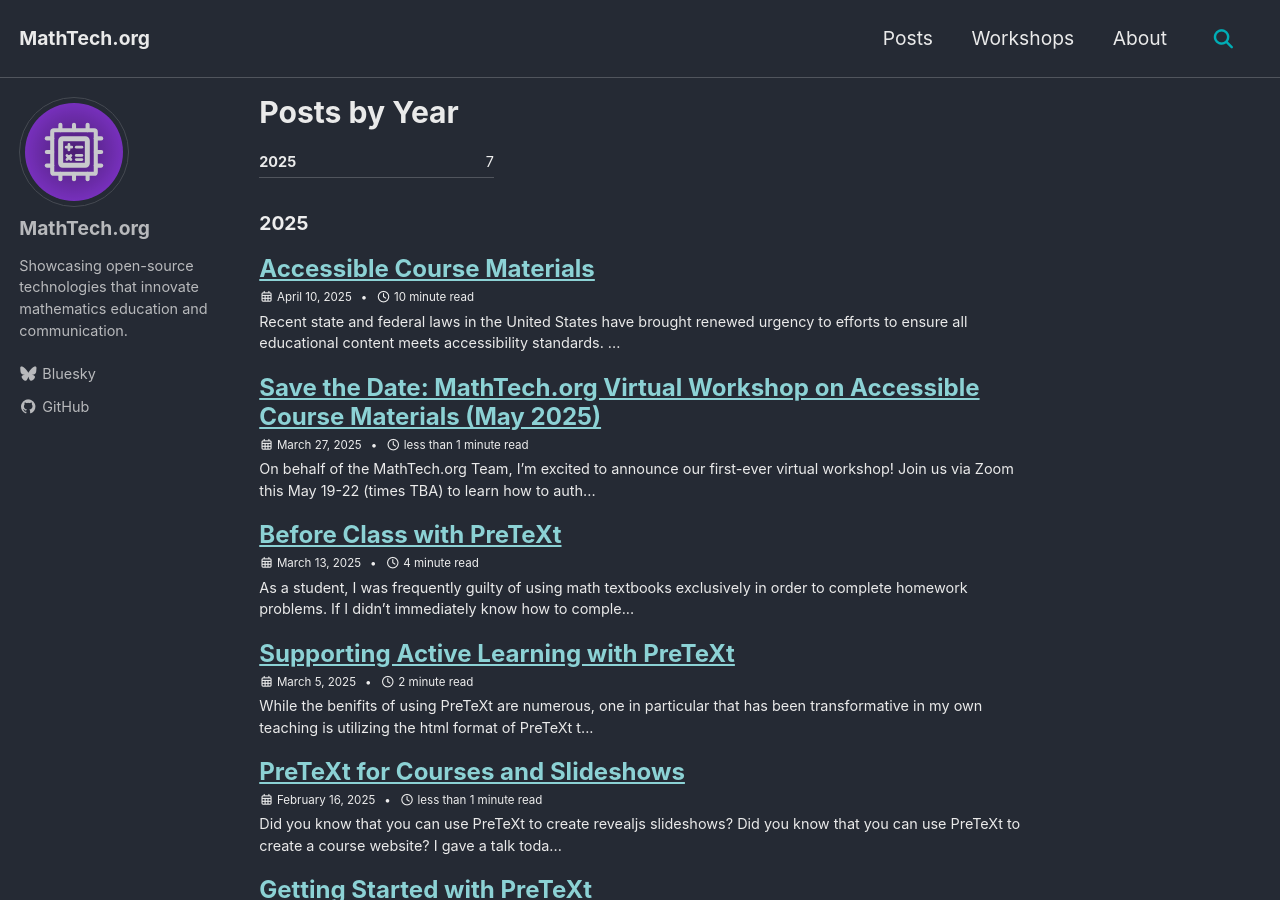
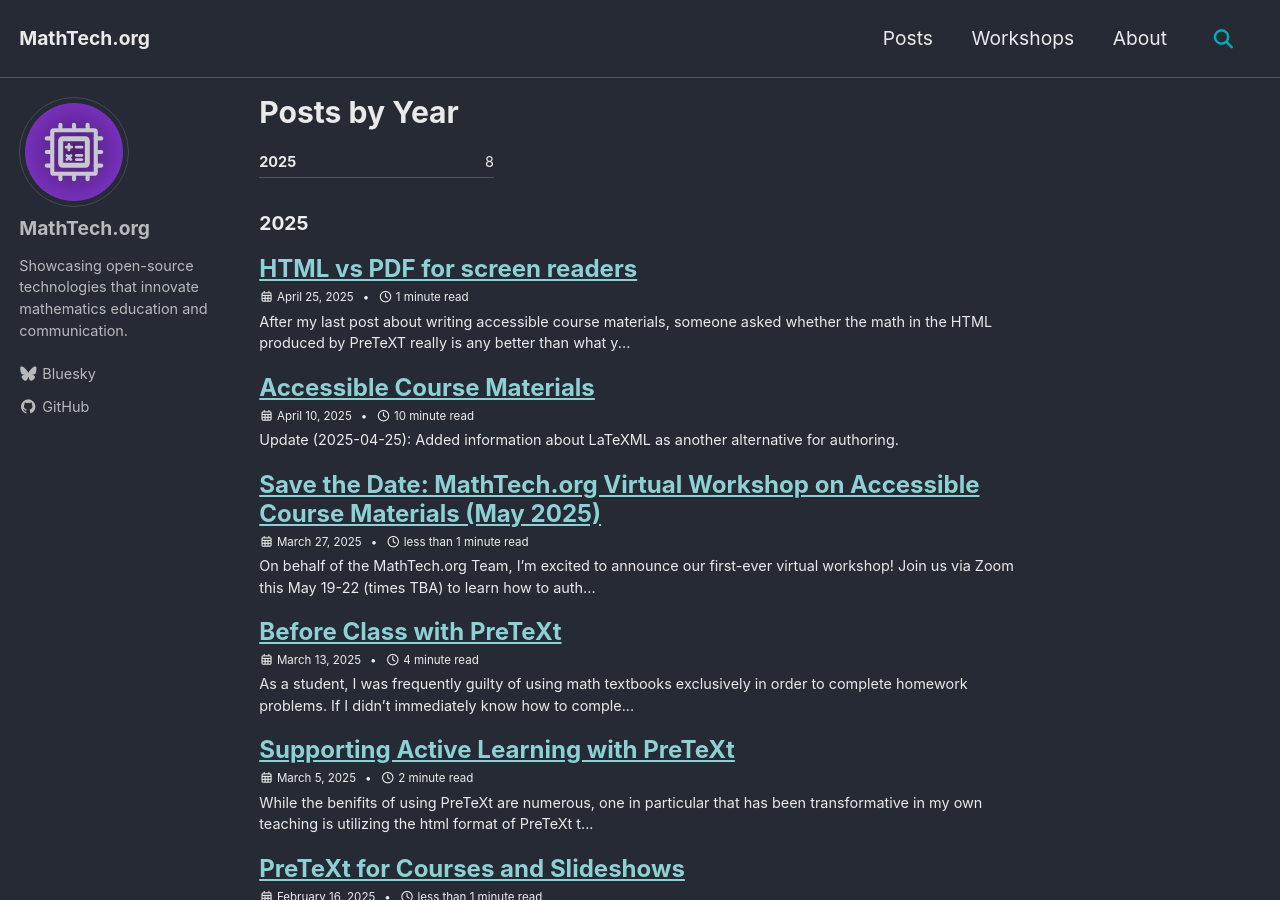
Before and after one commit to mathtechorg/mathtechorg.github.io, a Jekyll site: the page built from _pages/year-archive.md, in a window 1280 px wide and 900 px high. Built offline with Jekyll 4.4.1, drawn with Linux system fonts in a browser that asks for light colours; cached includes are drawn as plain includes.

Commit message:
add post about screen readers (#41)

```diff
--- a/_posts/2025-04-10-accessibility.md
+++ b/_posts/2025-04-10-accessibility.md
@@ -5,6 +5,8 @@
 toc_sticky: true
 author: Oscar Levin
 ---
+
+**Update (2025-04-25)**: Added information about LaTeXML as another alternative for authoring.
 
 Recent state and federal laws in the United States have brought renewed urgency to efforts to ensure all educational content meets accessibility standards.  Many universities (especially those subject to laws affecting state and local governments) now require that all material posted online, including materials inside a Learning Management System (LMS), such as Canvas or Blackboard, are accessible.  While instructors have long been required to provide accommodations to students who have been officially given them by the university's Disability Resource Center (or similar), the requirement to meet these standards in all cases is new.
 
@@ -48,7 +50,7 @@
 
 This is where tools like PreTeXt come to our rescue.  We can write our documents as plain text (similar to LaTeX) then build this source into an accessible webpage for posting online and a PDF for printing.  The conversion tool can take care of all the formatting (for both outputs) and we can focus on what we know, the content.
 
-## PreTeXt and Quarto
+## PreTeXt
 
 My preferred tool for authoring in mathematics is [PreTeXt](https://pretextbook.org).  Like LaTeX, you write your source file as plain text (in this case, XML) and then build your output.  You can transform your source into a webpage, a PDF, epub, and even Braille files.  This is all possible because the source you write uses *semantic* markup: you say exactly what sort of thing each part of the document is, whether it is a section, a theorem, or a term, for example.   This is the key information that the processor needs to build source that can be guaranteed to be accessible.
 
@@ -62,7 +64,11 @@
 
 {% include video id="1EEKthVsGoA" provider="youtube" %}
 
+## Other authoring options
+
 An alternative project that can also transform source files into multiple output formats, including webpages and PDF is [Quarto](https://quarto.org/).  I am not as familiar with this tool, although it looks quite promising.  It is definitely geared more to data science, and a few of the textbooks built with the system that I tested still had accessibility errors, but this might be due to issues with the source files for those particular project.
+
+Also worth mentioning is [LaTeXML](https://math.nist.gov/~BMiller/LaTeXML/), which can convert (some) LaTeX documents into XML and from there HTML and other formats.  This is what [arXiv](https://arxiv.org) is using to provide HTML preprints.  The challenge here is that LaTeX is so expansive that it is not possible to convert all documents correctly, but for many documents, this might be a reasonable option.
 
 ## Accessible diagrams
 
--- /dev/null
+++ b/_posts/2025-04-25-screen-reader.md
@@ -0,0 +1,20 @@
+---
+title: HTML vs PDF for screen readers
+tags: PreTeXt, accessibility, course-materials, videos
+author: Oscar Levin
+---
+
+After my [last post](https://mathtech.org/2025/04/10/accessibility.html) about writing accessible course materials, someone asked whether the math in the HTML produced by PreTeXT really is any better than what you would get for a PDF when read by a screen reader.  Is it worth the effort?
+
+<!--break-->
+
+I think so!  To demonstrate the differences, I recorded a short video showing how the [NVDA](https://www.nvaccess.org/about-nvda/) screen reader performs reading an HTML document compared to a PDF document.
+
+{% include video id="Cxeh5MLNjNU" provider="youtube" %}
+
+
+NVDA (Non-Visual Desktop Access) is a free and open source screen reader available for Windows.  It takes some practice to get used to navigating, and even then, you might need to tweak settings to get things to work. For example, you might need to right-click on some math in the HTML to get to the MathJax menu and turn on screen reading.  Similarly, when opening a PDF with Adobe Acrobat, it might ask you to fix the document to be used with a screen reader.
+
+There are other screen reader options available, incluing the comercial JAWS and built in screen readers for your operating system.  I haven't tested any of these, so if you have suggestions, please get in touch or comment below.
+
+Oh, and one more thing.  In the video, Adobe Acrobat messed up the math expressions by combining them into one, even though they were in different parts of the document.  This doesn't always happen, so I'm not saying that it is impossible to fix up a PDF so that a screen reader works correctly.  However, it would definitely be an extra step and might require multiple tries to get right.  With PreTeXt, the HTML will *just work*.
```
